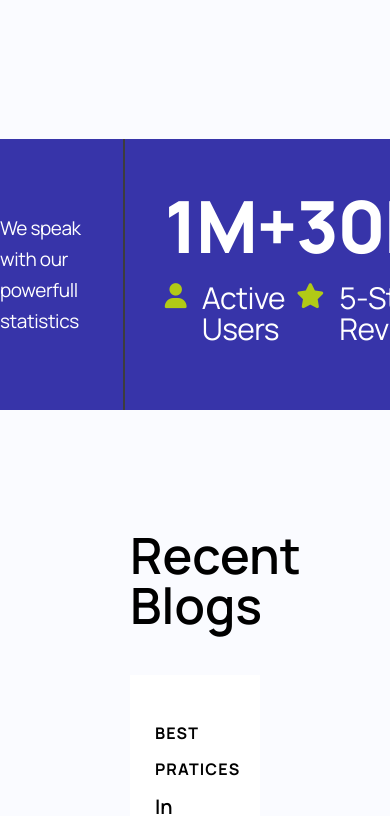
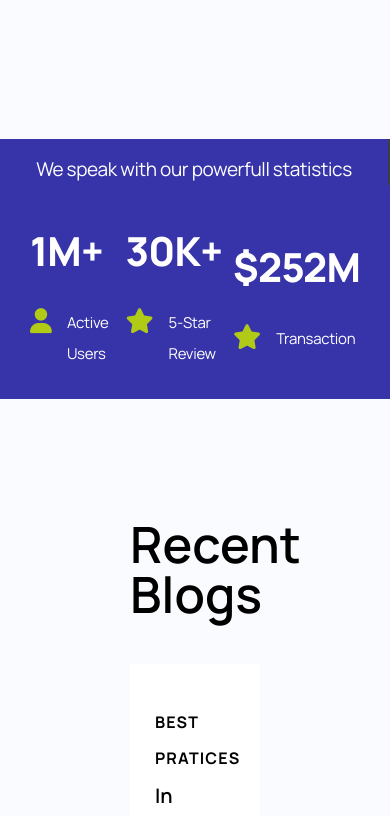
Before and after one commit to AakritiKhatiwada/webo_frontend_Aakriti-Khatiwada_test, a React (Create React App) app in the folder webo_frontend/: page / in a window 390 px wide. Shown: the part 7720-8536 px from the top of the page. Built offline with nearby package versions, Linux system fonts and the light colour scheme.

Commit message:
Completed the assignment

```diff
--- a/webo_frontend/src/components/CSS/static.css
+++ b/webo_frontend/src/components/CSS/static.css
@@ -1,20 +1,15 @@
 .statics{
     position: relative;
     width: 100vw;
-    /* height: 256px; */
     left: 0px;
     background: #3734A9;
     font-family: 'Manrope';
 
 }
-/* .static-border{
-    border-left: 6px solid green;
-    margin-left: 200px;
-} */
+
 .static-wrap{
     width: 100%;
     display: flex;
-
 }
 
 
@@ -76,3 +71,62 @@
     flex-direction: row-reverse;
     padding: 50px 0px;
 }
+
+@media screen and (max-width: 640px) {
+    .static-wrap{
+        display: block;
+    }
+    .statics-left{
+        margin-right: 0px;
+        padding-top: 15px;
+        flex-direction: row;
+        width: 100%;
+    }
+    .statics-left p{
+        margin-right: 0px;
+        width: 100%;
+        text-align: center;
+    }
+    .static-image{
+        display: none;
+    }
+    .static-number{
+        font-size: 40px;
+    }
+    .static-active p{
+        font-size: 15px;
+    }
+    .static-right{
+        height: 100%;
+        padding: 30px;
+    }
+}
+@media screen and (max-width: 1008px) {
+    .static-wrap{
+        display: block;
+    }
+    .statics-left{
+        margin-right: 0px;
+        padding-top: 15px;
+        flex-direction: row;
+        width: 100%;
+    }
+    .statics-left p{
+        margin-right: 0px;
+        width: 100%;
+        text-align: center;
+    }
+    .static-image{
+        display: none;
+    }
+    .static-number{
+        font-size: 40px;
+    }
+    .static-active p{
+        font-size: 15px;
+    }
+    .static-right{
+        height: 100%;
+        padding: 30px;
+    }
+}
--- a/webo_frontend/src/components/faq.css
+++ b/webo_frontend/src/components/faq.css
@@ -45,7 +45,6 @@ html {
     font-weight: 800;
     justify-content: space-between;
     font-family: 'Manrope';
-    font-weight: 800;
     font-size: 22px;
     line-height: 22px;
     color: #000000;
@@ -95,7 +94,6 @@ html {
 .moreQuestion{
     text-align: center;
     width: 401px;
-    /* height: 485px; */
     padding: 20px 30px;
     border: 2px solid #CFCFCF;
     border-radius: 10px;
@@ -107,7 +105,6 @@ html {
 }
 
 .questionHeading{
-    /* display: flex; */
     margin: 30px 0px;
     font-family: 'Manrope';
     font-weight: 800;
@@ -117,7 +114,6 @@ html {
 }
 
 .questionSub{
-    /* display: flex; */
     font-family: 'Manrope';
     font-weight: 600;
     font-size: 16px;
@@ -137,17 +133,6 @@ html {
         flex-direction: column;
         margin: 40px 0px;
     }
-    .moreQuestion{
-        display: inline-block;
-        width: 100%;
-        /* height: 400px; */
-        padding: 20px 30px;
-        border: 2px solid #CFCFCF;
-        border-radius: 10px;
-        margin-bottom: 20px;
-        margin-left: 4px;
-        background: #FFFFFF;
-    }
     .message svg{
         margin-top: 20px;
     }
@@ -158,3 +143,40 @@ html {
         margin-top: 50px;
     }
 }
+
+@media screen and (max-width: 640px) {
+    .faqHeading{
+        font-weight: 800;
+        font-size: 25px;
+        line-height: 50px;
+    }
+    .question{
+        font-weight: 700;
+        font-size: 16px;
+        line-height: 20px;
+    }
+    .questionHeading{
+        font-weight: 700;
+        font-size: 16px;
+        line-height: 20px;
+    }
+    .questionSub{
+        font-size: 15px;
+        line-height: 28px;
+    }
+}
+@media screen and (max-width: 1490px) {
+    .subFaq{
+        flex-direction: column;
+    }
+    .moreQuestion{
+        display: inline-block;
+        width: 100%;
+        padding: 20px 30px;
+        border: 2px solid #CFCFCF;
+        border-radius: 10px;
+        margin-bottom: 20px;
+        margin-left: 4px;
+        background: #FFFFFF;
+    }
+}
--- a/webo_frontend/src/components/footer.css
+++ b/webo_frontend/src/components/footer.css
@@ -139,3 +139,15 @@
     }
 
 }
+@media screen and (max-width: 640px ) {
+    .social{
+        margin-bottom: 20px;
+    }
+    .company{
+        margin-bottom: 20px;
+    }
+    .newsletter{
+        margin-top: 20px;
+    }
+
+}
```
